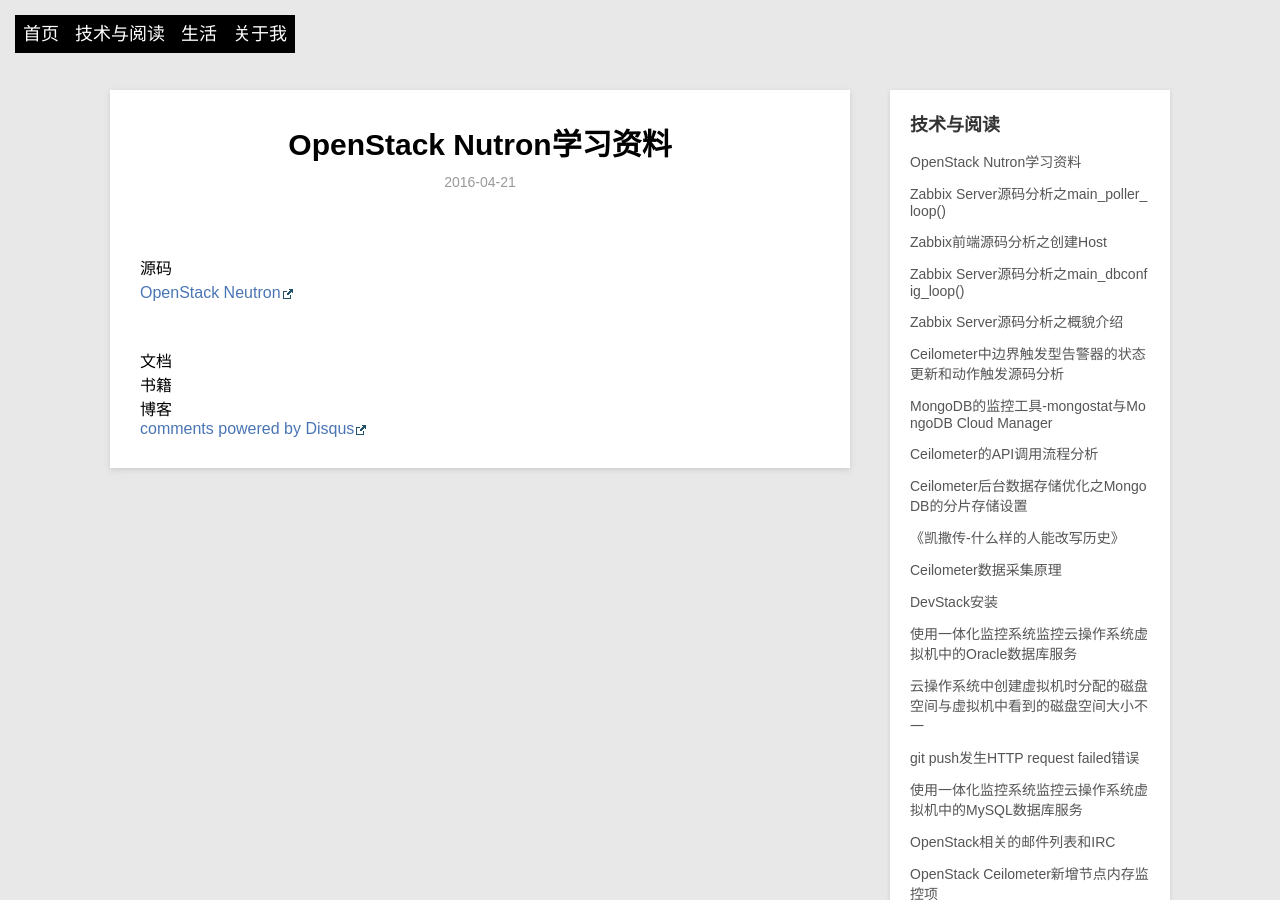
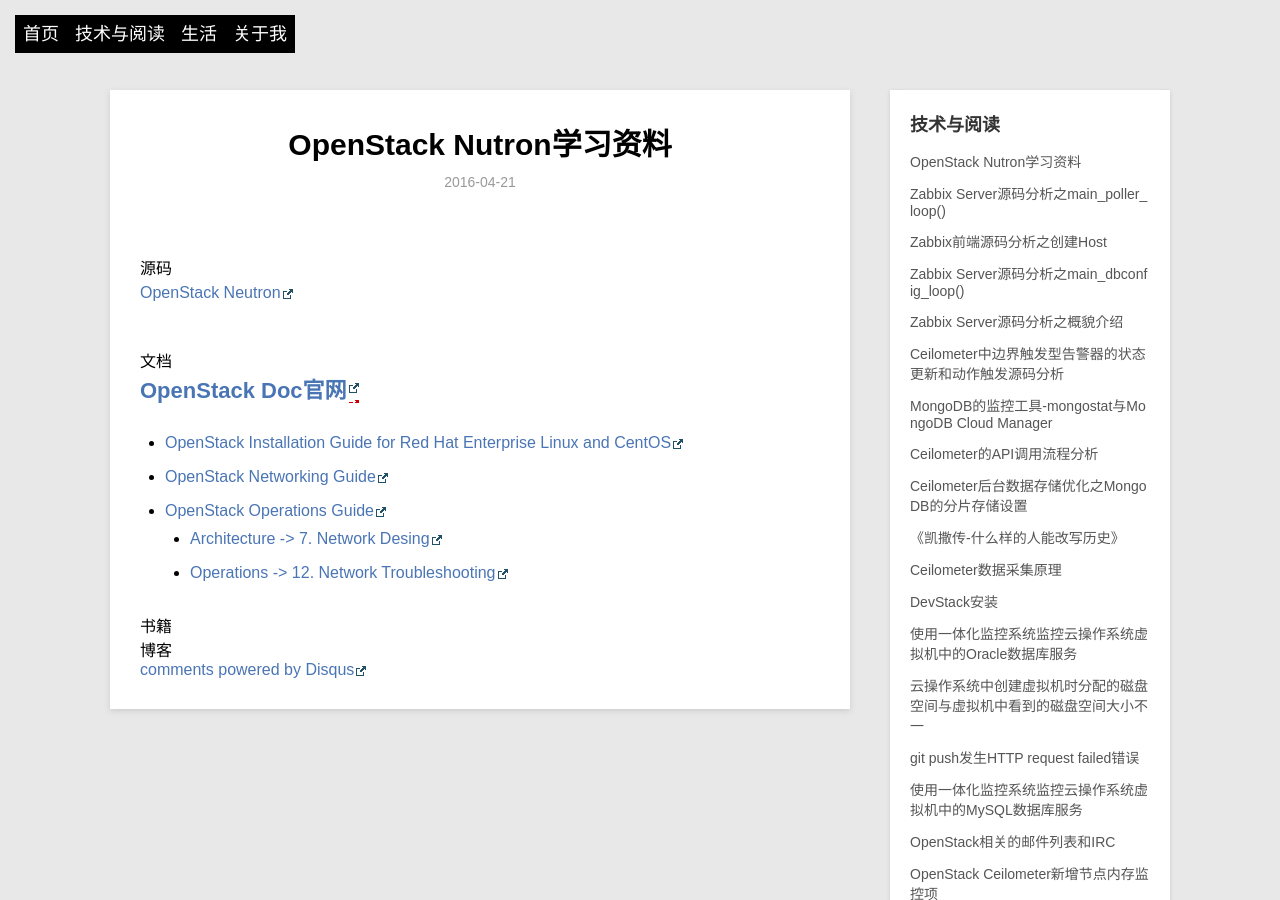
Before and after one commit to xiaofandh12/xiaofandh12.github.io, a Jekyll site: the page built from _posts/blog/2016-04-21-OpenStack-Nutron-Learning-Material.md, in a window 1280 px wide and 900 px high. Built offline with Jekyll 4.4.1, drawn with Linux system fonts in a browser that asks for light colours; Markdown is read by kramdown in place of the engine named in the settings; comment, search, counter and statistics services are not loaded.

Commit message:
看看在Mou中的显示和博客中的显示有不同没，2016-04-21-OpenStack-Neutron-Learning-Material.md

```diff
--- a/_posts/blog/2016-04-21-OpenStack-Nutron-Learning-Material.md
+++ b/_posts/blog/2016-04-21-OpenStack-Nutron-Learning-Material.md
@@ -8,6 +8,13 @@
 [OpenStack Neutron](https://github.com/openstack/neutron)
 
 # 文档
+## [OpenStack Doc官网](http://docs.openstack.org)
+
+* [OpenStack Installation Guide for Red Hat Enterprise Linux and CentOS](http://docs.openstack.org/mitaka/install-guide-rdo/)
+* [OpenStack Networking Guide](http://docs.openstack.org/mitaka/networking-guide/)
+* [OpenStack Operations Guide](http://docs.openstack.org/openstack-ops/content/)
+	* [Architecture -> 7. Network Desing](http://docs.openstack.org/openstack-ops/content/network_design.html)
+	* [Operations -> 12. Network Troubleshooting](http://docs.openstack.org/openstack-ops/content/network_troubleshooting.html)
 
 # 书籍
 
```
